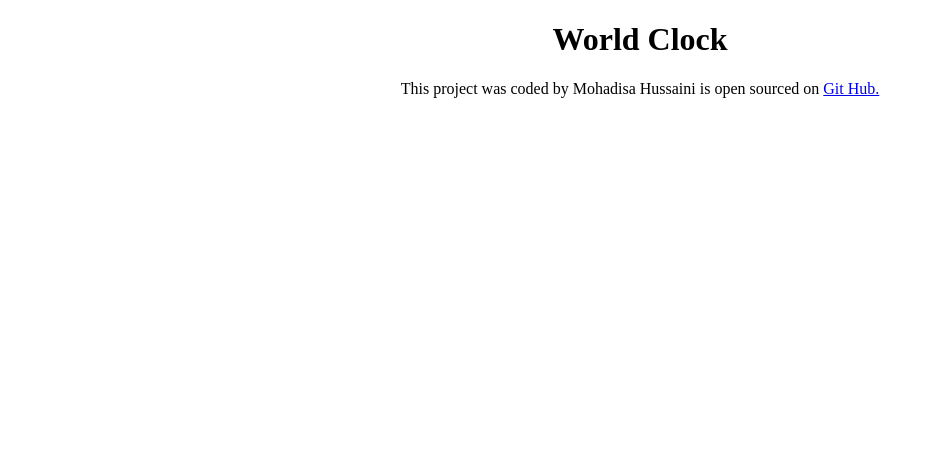
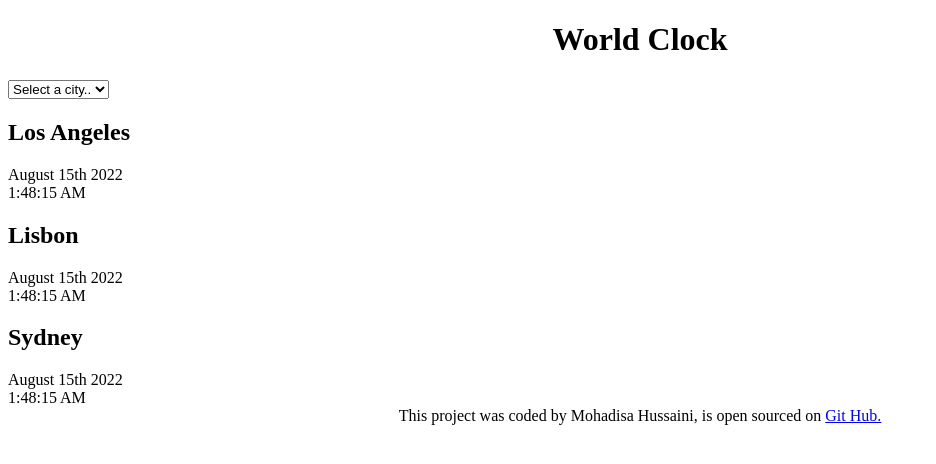
Before and after one commit to Mohadis/World-Clock, a plain HTML site: page index.html in a window 1280 px wide. Shown: the whole page, without its empty margins (0-936 px from the left). Drawn offline with Linux system fonts and the light colour scheme.

Commit message:
Added basic html

```diff
--- a/index.html
+++ b/index.html
@@ -7,9 +7,36 @@
     <title>World Clock - Mohadisa</title>
   </head>
   <body>
-    <h1>World Clock</h1>
+    <div class="container">
+      <h1>World Clock</h1>
+      <select>
+        <option value="">Select a city..</option>
+        <option value="">Zurich</option>
+        <option value="">London</option>
+        <option value="">Oslo</option>
+      </select>
+
+      <div class="city">
+        <h2>Los Angeles</h2>
+        <div class="date">August 15th 2022</div>
+        <div class="time">1:48:15 AM</div>
+      </div>
+
+      <div class="city">
+        <h2>Lisbon</h2>
+        <div class="date">August 15th 2022</div>
+        <div class="time">1:48:15 AM</div>
+      </div>
+
+      <div class="city">
+        <h2>Sydney</h2>
+        <div class="date">August 15th 2022</div>
+        <div class="time">1:48:15 AM</div>
+      </div>
+    </div>
+
     <footer>
-      This project was coded by Mohadisa Hussaini is open sourced on
+      This project was coded by Mohadisa Hussaini, is open sourced on
       <a href="https://github.com/Mohadis/World-Clock">Git Hub.</a>
     </footer>
     <script src="javascript/index.js"></script>
```
